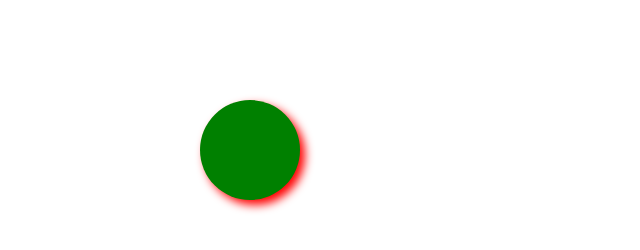
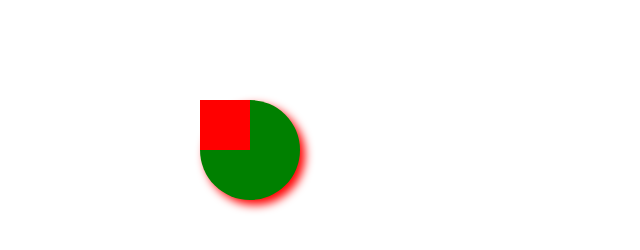
Before and after one commit to zjlplaylong/demo1, a plain HTML site: page index.html in a window 1280 px wide. Shown: the whole page, without its empty margins (0-640 px from the left). Drawn offline with Linux system fonts and the light colour scheme.

Commit message:
add info too

```diff
--- a/css/index.css
+++ b/css/index.css
@@ -18,3 +18,8 @@ body {
     left: 0;
     top: 0;
 }
+.demo {
+    width: 50px;
+    height: 50px;
+    background-color: red;
+}
--- a/index.html
+++ b/index.html
@@ -6,6 +6,8 @@
     <title>Document</title>
 </head>
 <body>
-    <div class="index"></div>
+    <div class="index">
+        <div class="demo"></div>
+    </div>
 </body>
 </html>
```
